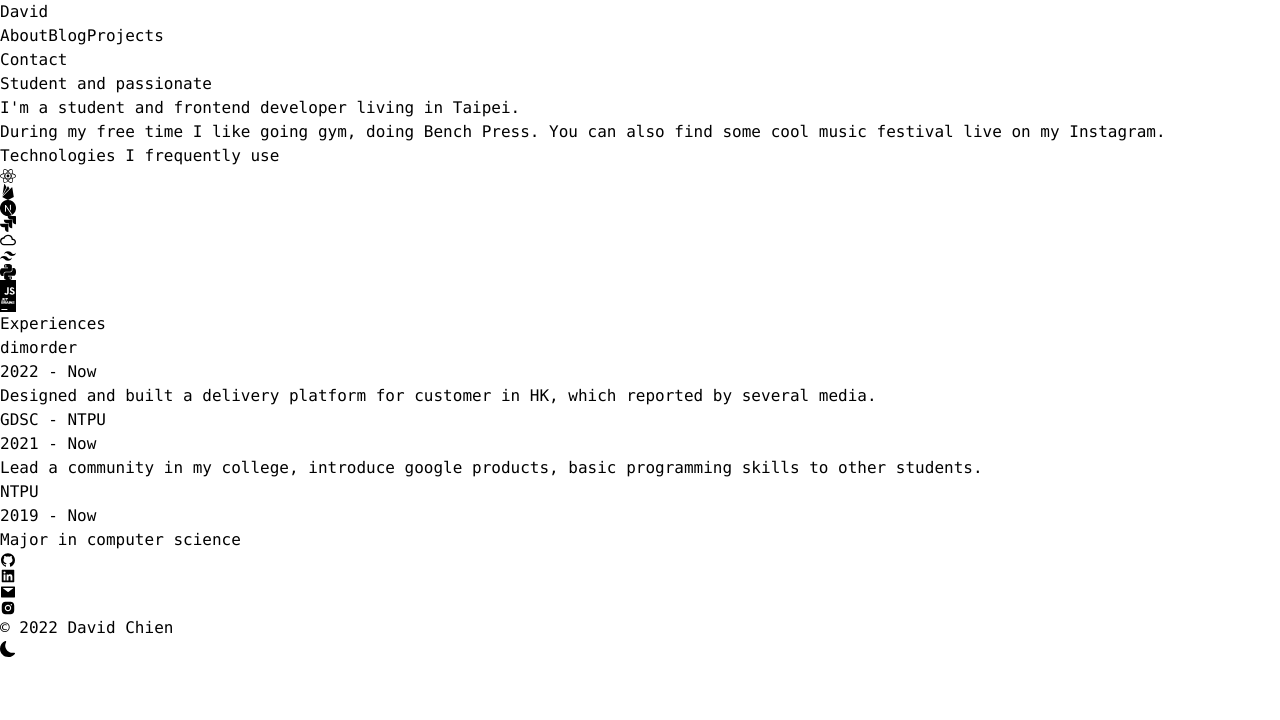
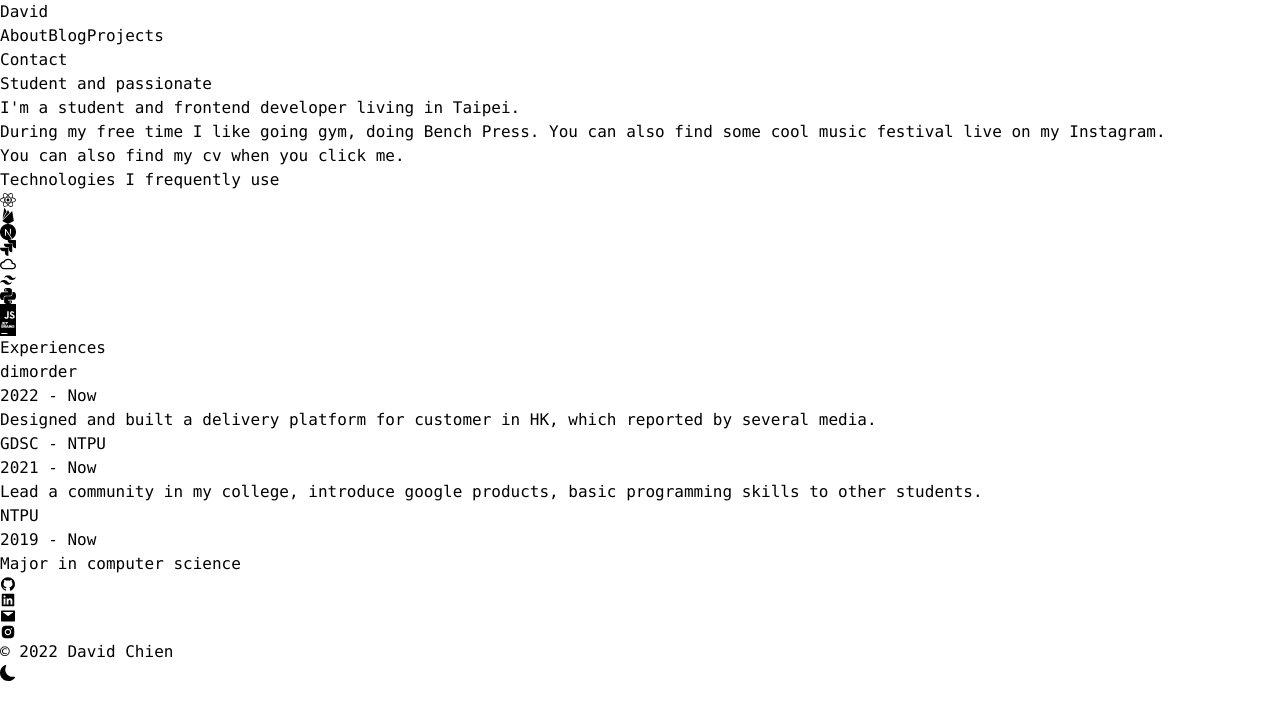
Before and after one commit to f312213213/personal-website, a Next.js app: page /about in a window 1280 px wide. Shown: the top 720 px of the page. Built offline with nearby package versions, Linux system fonts and the light colour scheme.

Commit message:
about page

```diff
--- a/components/TechLink/index.jsx
+++ b/components/TechLink/index.jsx
@@ -4,7 +4,7 @@ import Link from "next/link";
 const TechLink = ({link, icon}) => {
   return (
       <Link href={link}>
-        <a className={'w-full text-5xl flex justify-center items-center'}>
+        <a target={'_blank'} className={'w-full text-5xl flex justify-center items-center'}>
           <div className={'p-4 hover:shadow-2xl transform hover:scale-110 rounded transition'}>
             {icon}
           </div>
--- a/pages/about/index.jsx
+++ b/pages/about/index.jsx
@@ -10,15 +10,20 @@ import ExperienceRow from "@/components/ExperienceRow";
 const About = () => {
   return (
       <Page title={'About - David'}>
-        <div className={'mt-20 flex flex-col space-y-8 justify-center items-center mb-16'}>
+        <div className={'mt-20 flex flex-col space-y-8 justify-center mb-16'}>
           <h1 className={'text-black text-4xl font-extrabold dark:text-gray-50'}>
             Student and passionate
           </h1>
-          <p className={'text-black opacity-70 dark:text-gray-50'}>
+          <p className={'text-black opacity-70 dark:text-gray-50 text-left'}>
             I'm a student and frontend developer living in Taipei.
           </p>
-          <p className={'text-black opacity-70 dark:text-gray-50'}>
-            During my free time I like going gym, doing Bench Press. You can also find some cool music festival live on my Instagram.
+          <p className={'text-black opacity-70 dark:text-gray-50 text-left'}>
+            During my free time I like going gym, doing Bench Press. You can also find some cool music festival live on my <a
+              href="https://www.instagram.com/yeeggg_/" className={'font-bold'}>Instagram</a>.
+          </p>
+          <p className={'text-black opacity-70 dark:text-gray-50 text-left'}>
+            You can also find my cv when you click  <a
+              href="https://file.chiendavid.com/cv.pdf" className={'font-bold'}>me</a>.
           </p>
         </div>
 
@@ -35,7 +40,7 @@ const About = () => {
             <TechLink link={'https://tailwindcss.com/'} icon={<SiTailwindcss />} />
             <TechLink link={'https://www.python.org/'} icon={<SiPython />} />
             <TechLink link={'https://www.javascript.com/'} icon={<SiJavascript />} />
-            <TechLink link={''} icon={<SiJetbrains />} />
+            <TechLink link={'https://www.jetbrains.com/'} icon={<SiJetbrains />} />
           </div>
         </div>
 
```
